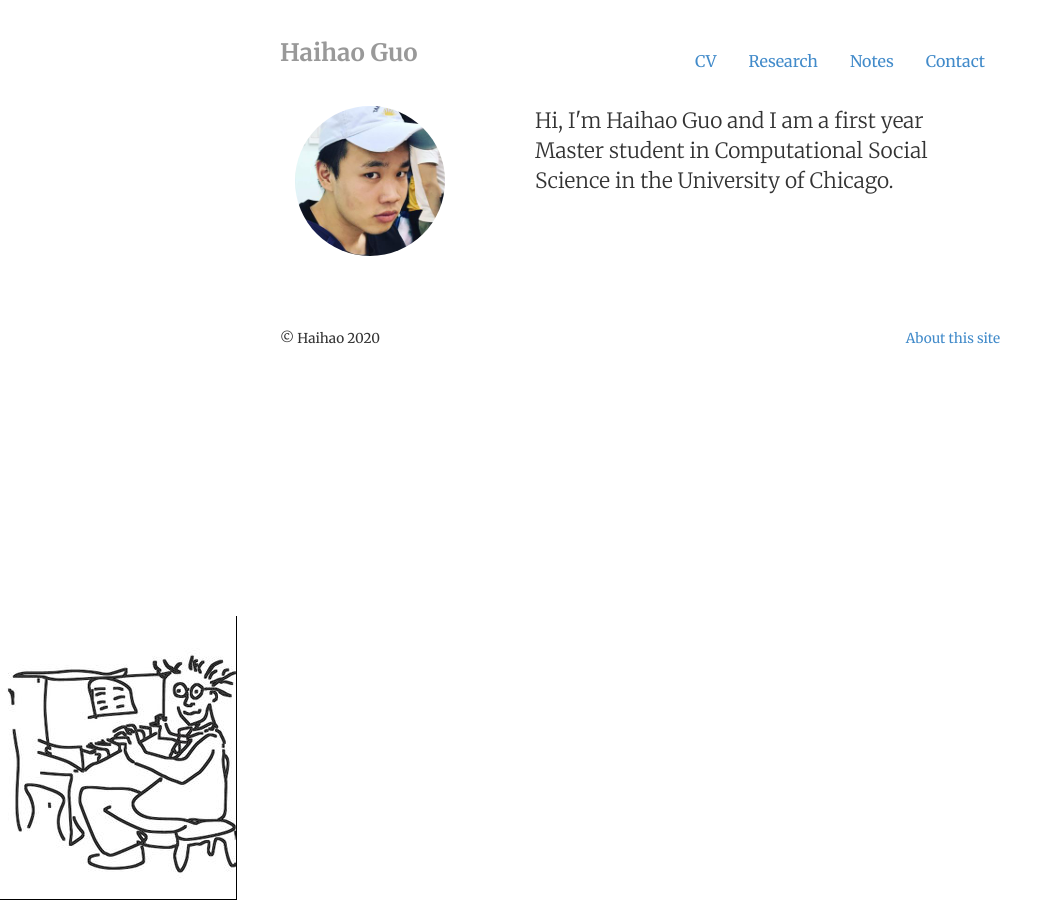
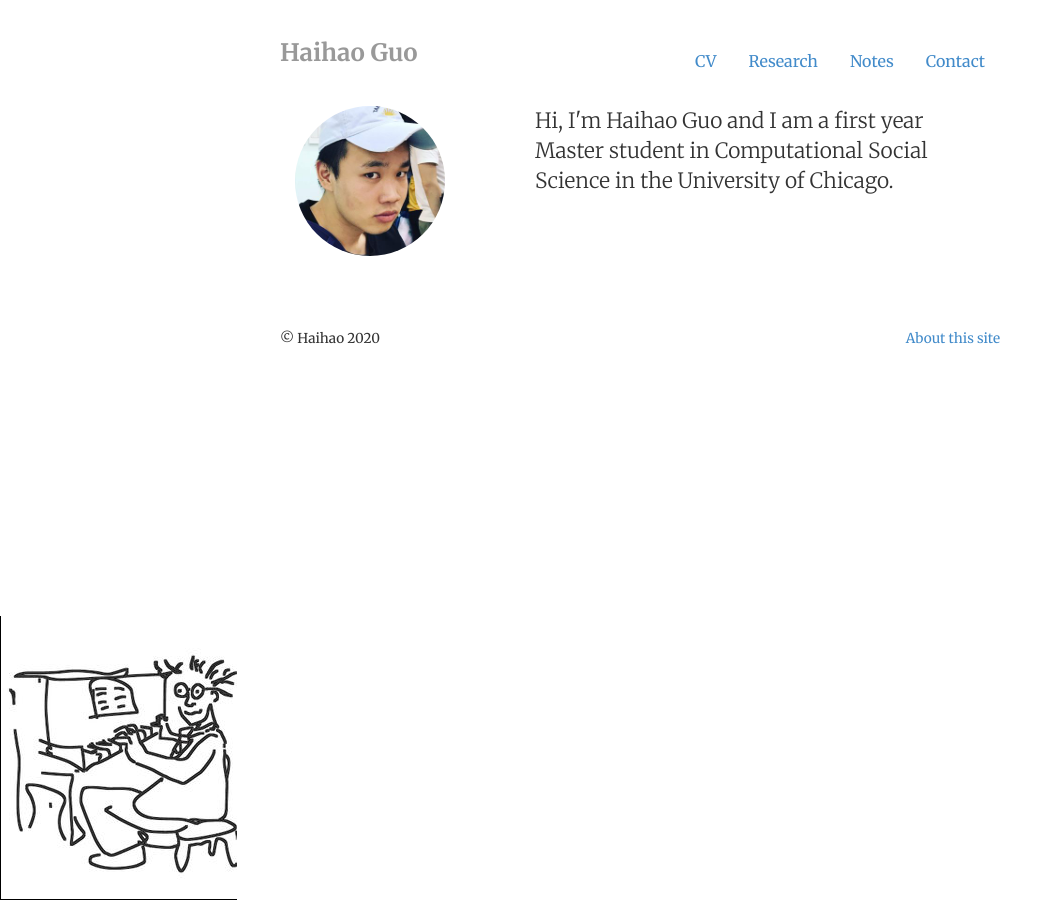
Before and after one commit to hihowme/hihowme.github.io, a Jekyll site: the page built from index.html, in a window 1280 px wide. Shown: the whole page, without its empty margins (0-1063 px from the left). Built offline with Jekyll 4.4.1, drawn with Linux system fonts in a browser that asks for light colours.

Commit message:
update again

```diff
--- a/_layouts/default.html
+++ b/_layouts/default.html
@@ -49,7 +49,7 @@
 
 
 		</body>
-		<div id="FloatDIV" style="position: absolute;bottom: 0px; border-right: activeborder 1px solid; border-bottom: activeborder 1px solid; border-right: activeborder 1px solid; border-bottom: activeborder 1px solid; z-index:9999">
+		<div id="FloatDIV" style="position: absolute;bottom: 0px; border-left: activeborder 1px solid; border-bottom: activeborder 1px solid; border-left: activeborder 1px solid; border-bottom: activeborder 1px solid; z-index:9999">
 		<img src="img/art.png" />
 	    </div>
 	</html>
```
